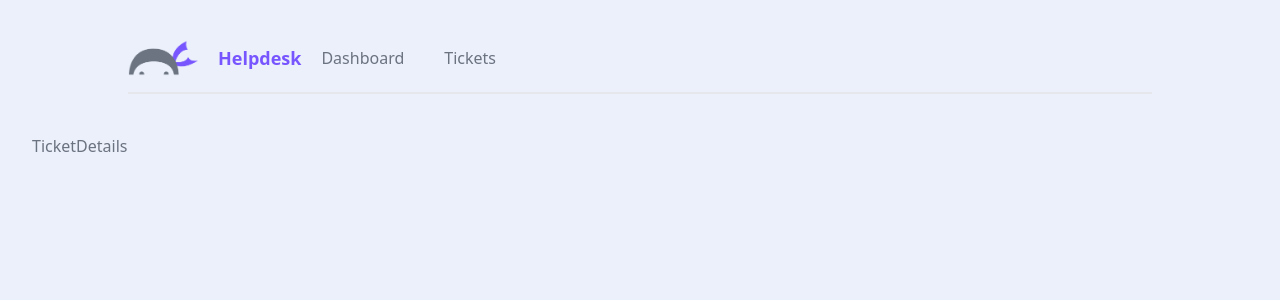
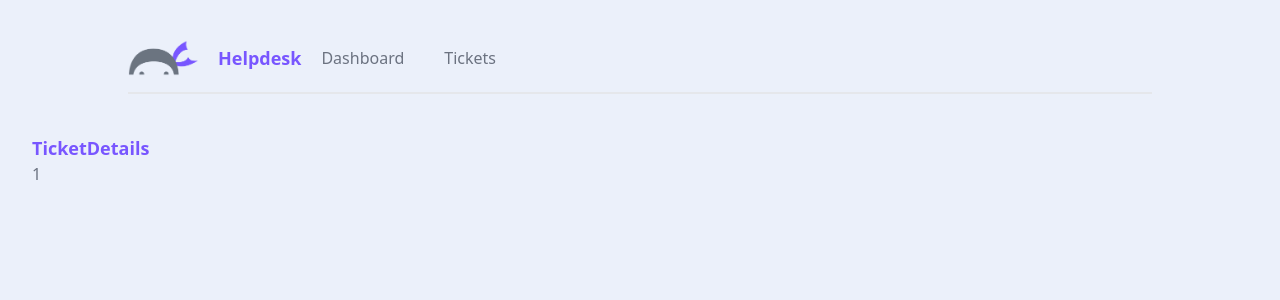
Before and after one commit to KavinT06/Help_desk, a Next.js app: page /tickets/1 in a window 1280 px wide. Shown: the top 300 px of the page. Built offline with nearby package versions, Linux system fonts and the light colour scheme.

Commit message:
New folder or file created and link to tickets.

```diff
--- a/app/tickets/[id]/page.jsx
+++ b/app/tickets/[id]/page.jsx
@@ -1,7 +1,13 @@
 import React from 'react'
 
-export default function TicketDetails() {
+export default function TicketDetails({ params }) {
+
+  const id = params.id;
+
   return (
-    <div>TicketDetails</div>
+    <div>
+      <h1>TicketDetails</h1>
+      <p>{id}</p>
+    </div>
   )
 }
```
